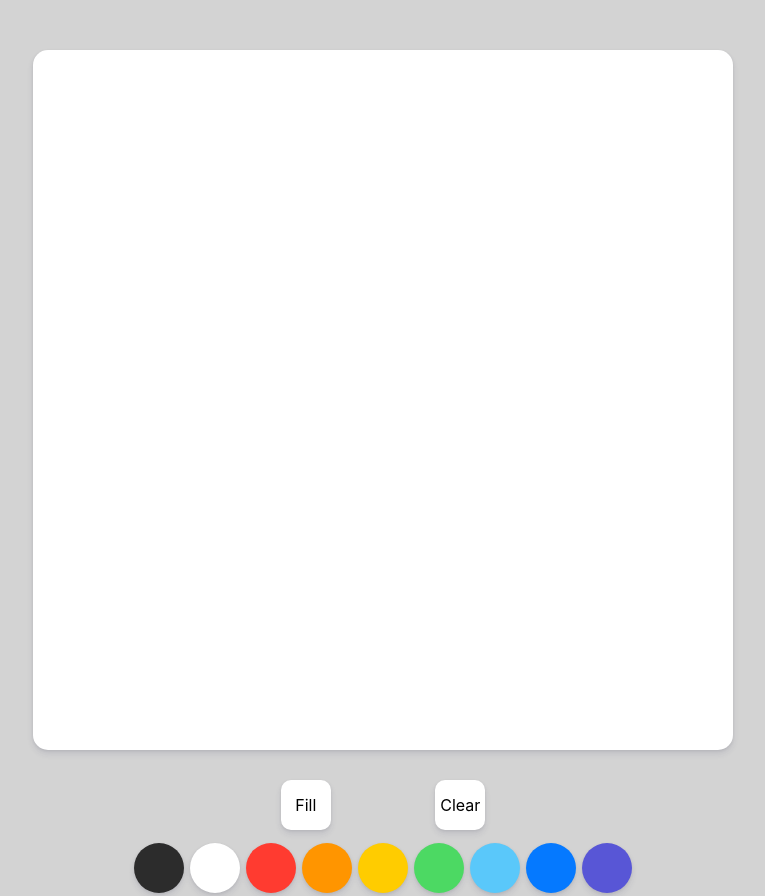
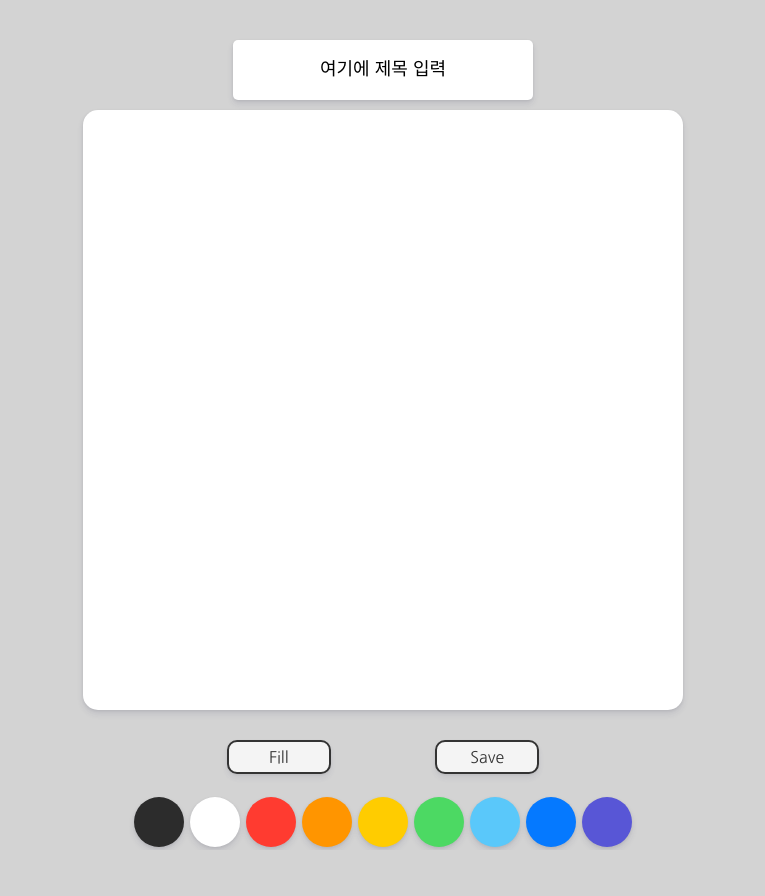
Before and after one commit to HBOTHaz/paintjs, a plain HTML site: page index.html in a window 1280 px wide. Shown: the whole page, without its empty margins (257-1022 px from the left). After the commit the page ends 850 px from the top, so only its background shows below. Drawn offline with Linux system fonts and the light colour scheme.

Commit message:
14:50 updated

```diff
--- a/index.html
+++ b/index.html
@@ -10,11 +10,14 @@
 </head>
 
 <body>
+    <header>
+        <p>여기에 제목 입력</p>
+    </header>
     <canvas id="jsCanvas" class="canvas"></canvas>
     <div class="controls">
         <div class="controls_btns">
             <button id="jsMode">Fill</button>
-            <button id="jsSave">Clear</button>
+            <button id="jsSave">Save</button>
         </div>
         <div id="jsColors" class="controls_colors">
             <div class="controls_color" style="background-color: #2c2c2c;"></div>
--- a/styles.css
+++ b/styles.css
@@ -1,22 +1,44 @@
 @import "reset.css";
+@import url('https://fonts.googleapis.com/css?family=Nanum+Gothic&display=swap');
 
 body {
     background-color: lightgray;
-    font-family: -apple-system, BlinkMacSystemFont, 'Segoe UI', Roboto, Oxygen, Ubuntu, Cantarell, 'Open Sans', 'Helvetica Neue', sans-serif;
+    font-family: 'Nanum Gothic', sans-serif;
     display: flex;
     flex-direction: column;
     align-items: center;
-    padding-top: 50px;
+    padding-top: 30px;
 }
 
 /* box-shadow를 통한 그림자 추가
     border-radius를 width 값의 절반으로 맞추면 원을 만들 수 있음
 */
 
+header {
+    display: flex;
+    flex-direction: column;
+    align-items: center;
+    text-align: center;
+    padding-top: 20px;
+    padding-bottom: 20px;
+    width: 300px;
+    height: 20px;
+    margin: 10px;
+    font-size: large;
+    background-color: white;
+    border-radius: 5px;
+    box-shadow: 0 4px 6px rgba(50, 50, 93, 0.11), 0 1px 3px rgba(0, 0, 0, 0.08);
+}
+
+header h1 {
+    display: flex;
+    flex-direction: column;
+}
+
 /* 그림이 그려질 그림판 */
 .canvas {
-    width: 700px;
-    height: 700px;
+    width: 600px;
+    height: 600px;
     background-color: white;
     border-radius: 15px;
     box-shadow: 0 4px 6px rgba(50, 50, 93, 0.11), 0 1px 3px rgba(0, 0, 0, 0.08);
@@ -32,7 +54,7 @@ body {
 }
 
 .controls .controls_btns {
-    margin-bottom: 10px;
+    margin-bottom: 20px;
     cursor: pointer;
 }
 
@@ -46,11 +68,22 @@ body {
     margin-right: 50px;
     padding: 5px 0px;
     text-align: center;
-    width: 50px;
-    height: 40px;
-    border-radius: 20%;
+    width: 100px;
+    height: 20px;
+    border: 2px solid black;
+    border-radius: 10px;
     background-color: white;
     box-shadow: 0 4px 6px rgba(50, 50, 93, 0.11), 0 1px 3px rgba(0, 0, 0, 0.08);
+    opacity: 0.755;
+}
+
+/* 버튼 활성화가 되었을 때(눌렀을 때) 효과
+    클릭되는 감각이 느껴지도록 축소됨 = transform: scale(비율);
+*/
+
+.controls_btns button:active {
+    transform: scale(0.8);
+
 }
 
 .controls .controls_colors {
@@ -67,3 +100,7 @@ body {
     box-shadow: 0 4px 6px rgba(50, 50, 93, 0.11), 0 1px 3px rgba(0, 0, 0, 0.08);
     cursor: pointer;
 }
+
+.controls_colors .controls_color:active {
+    transform: scale(0.95);
+}
```
